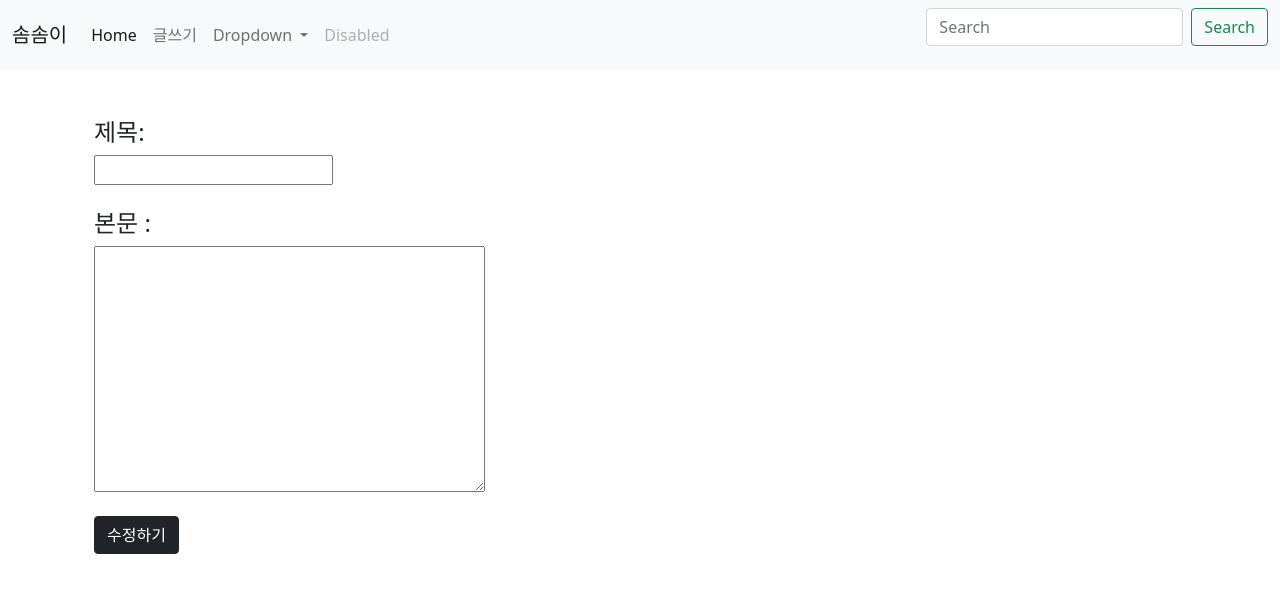
After one commit to kimwoongasd/Board, a Django app: template main/templates/update.html in a window 1280 px wide. The commit adds this page. Shown: the top 593 px of the page. Run offline with Django 3.2, Linux system fonts and the light colour scheme; the template is opened without the code that fills it, so the values that code supplies are empty.

Commit message:
Add update

```diff
--- a/main/templates/detail.html
+++ b/main/templates/detail.html
@@ -10,6 +10,5 @@
         </div>
     </div>
 </div>
-
-
+<a href="{% url 'update' blog.id %}">수정하기</a>
 {% endblock %}
--- /dev/null
+++ b/main/templates/update.html
@@ -0,0 +1,21 @@
+{% extends 'base.html' %}
+
+{% block content %}
+
+<br>
+<div class="container">
+    <form method="POST">
+        {% csrf_token %}
+        <h4>제목: </h4>
+        <input type="text" name="title">
+        <br>
+        <br>
+        <h4>본문 :</h4>
+        <textarea cols="40" rows="10" name="body"></textarea>
+        <br>
+        <br>
+        <input class="btn btn-dark" type="submit" value="수정하기">
+    </form>
+</div>
+
+{% endblock %}
--- a/main/urls.py
+++ b/main/urls.py
@@ -9,4 +9,5 @@ urlpatterns = [
     path('detail/<int:blog_id>/', views.detail, name='detail'),
     path('create/', views.create, name='create'),
     path('postcreate/', views.postcreate, name='postcreate'),
+    path('update/<int:blog_id>/', views.update, name='update'),
 ]
```
Also changed, not shown: main/views.py (+13 -0 lines).
